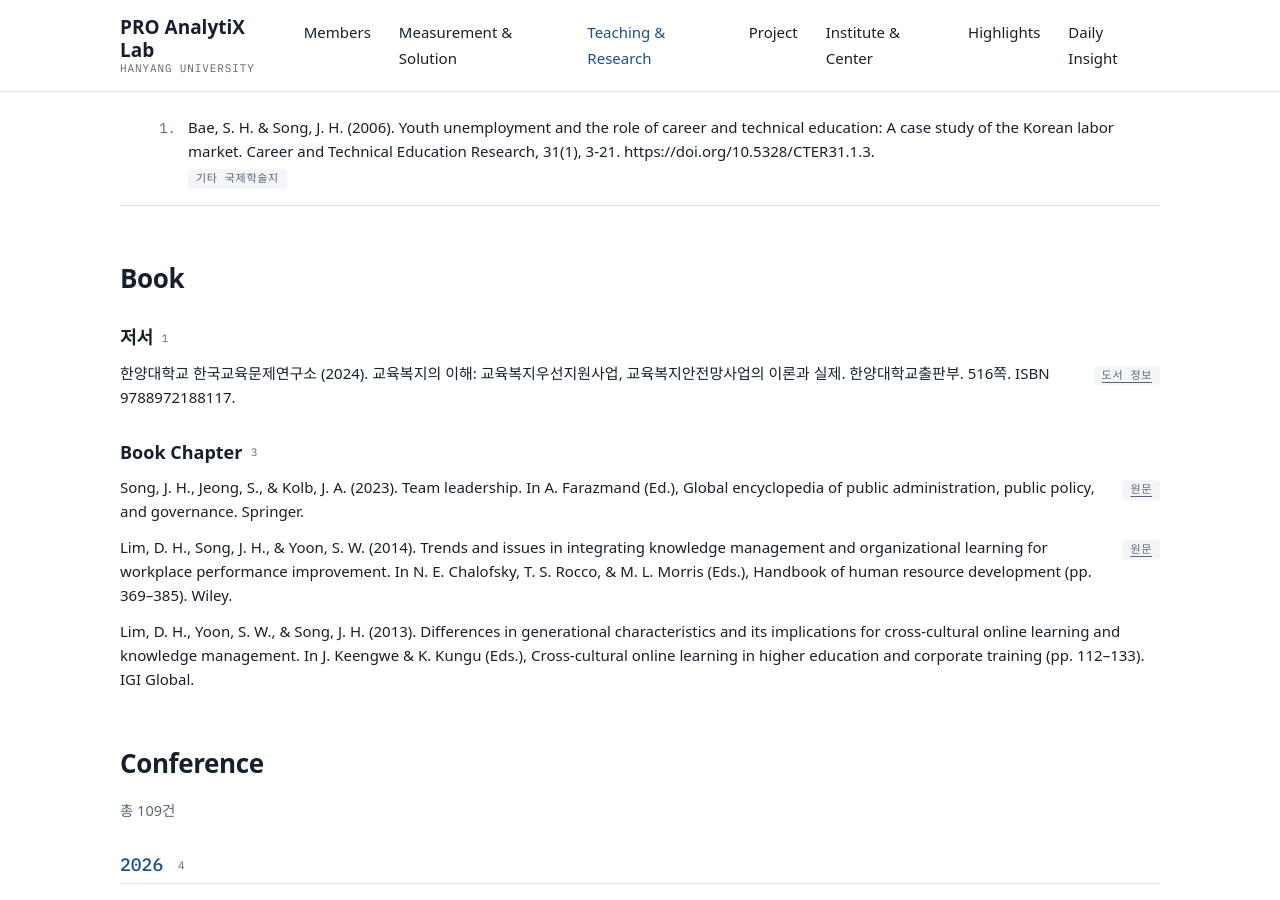
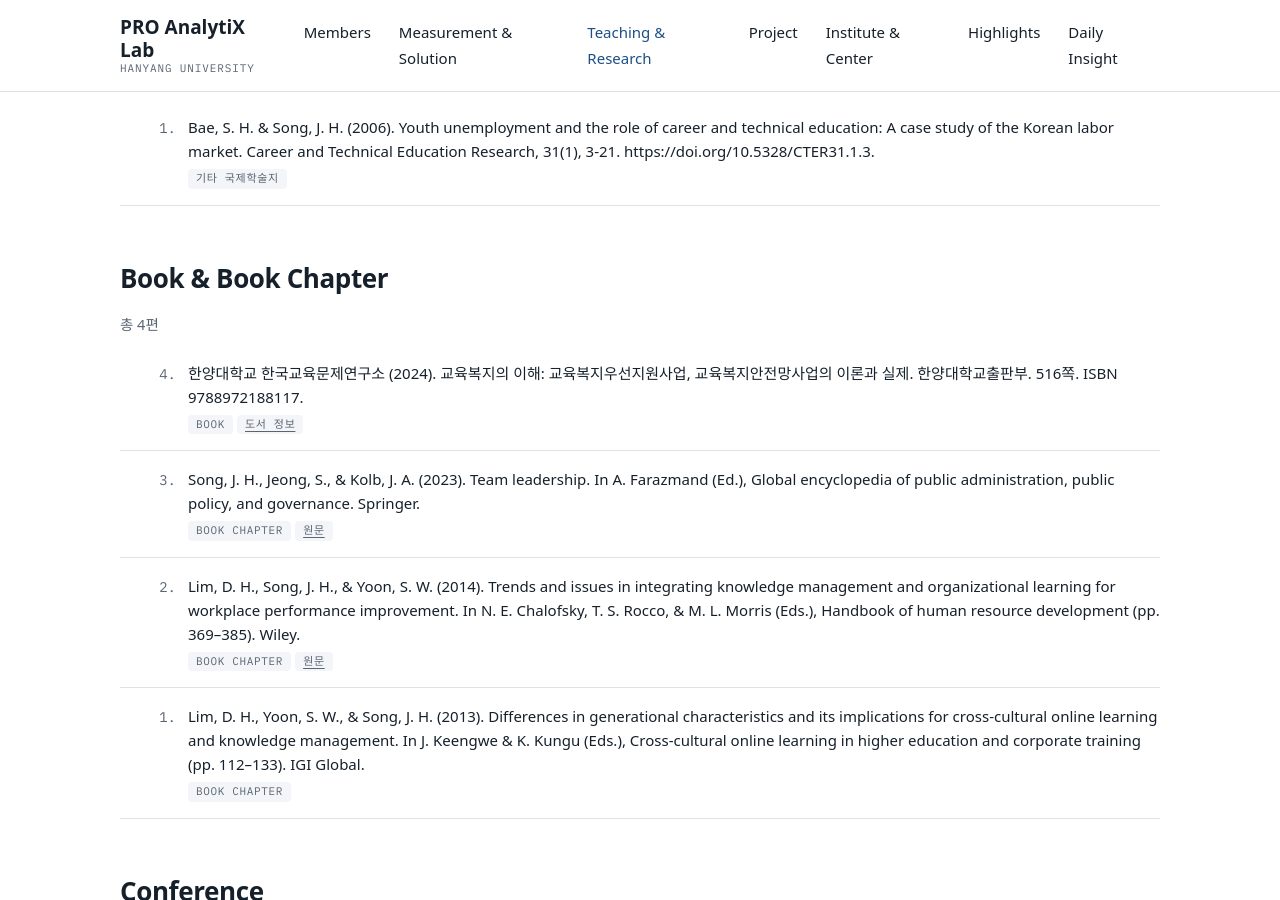
Before and after one commit to drsprolab/drsprolab.github.io, a Jekyll site: the page built from research.md, in a window 1280 px wide and 900 px high, scrolled down 24345 px. Built offline with Jekyll 4.4.1, drawn with Linux system fonts in a browser that asks for light colours; some web fonts are replaced.

Commit message:
Combine books and chapters with descending numbering

```diff
--- a/research.md
+++ b/research.md
@@ -11,21 +11,18 @@ lede: 읽고, 읽고, 또 읽고 나서 쓰는 것.
 
 {% include publications.html scope="professor" %}
 
-## Book
+## Book & Book Chapter
 
-{% assign books = site.data.books | where: "type", "book" %}
-{% assign chapters = site.data.books | where: "type", "chapter" %}
-<h3>저서 <span class="n">{{ books.size }}</span></h3>
-<ol class="pubs">
+{% assign books = site.data.books | sort: "year" | reverse %}
+<p class="count">총 {{ books.size }}편</p>
+<ol class="pubs journal-pubs book-pubs" reversed start="{{ books.size }}">
 {% for b in books %}
-  <li><span class="cite">{{ b.citation }}</span>{% if b.url %}<span class="idx"><a class="badge" href="{{ b.url }}" target="_blank" rel="noopener">도서 정보</a></span>{% endif %}</li>
-{% endfor %}
-</ol>
-
-<h3>Book Chapter <span class="n">{{ chapters.size }}</span></h3>
-<ol class="pubs">
-{% for b in chapters %}
-  <li><span class="cite">{{ b.citation }}</span>{% if b.url %}<span class="idx"><a class="badge" href="{{ b.url }}" target="_blank" rel="noopener">원문</a></span>{% endif %}</li>
+  {% assign book_number = books.size | minus: forloop.index0 %}
+  <li value="{{ book_number }}">
+    <span class="publication-number" aria-hidden="true">{{ book_number }}.</span>
+    <span class="cite">{{ b.citation }}</span>
+    <span class="idx"><span class="badge">{% if b.type == 'book' %}Book{% else %}Book Chapter{% endif %}</span>{% if b.url %}<a class="badge" href="{{ b.url }}" target="_blank" rel="noopener">{% if b.type == 'book' %}도서 정보{% else %}원문{% endif %}</a>{% endif %}</span>
+  </li>
 {% endfor %}
 </ol>
 
```
